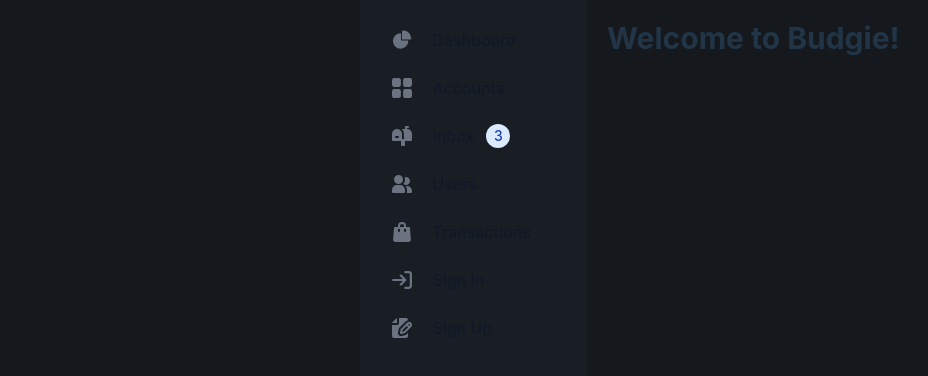
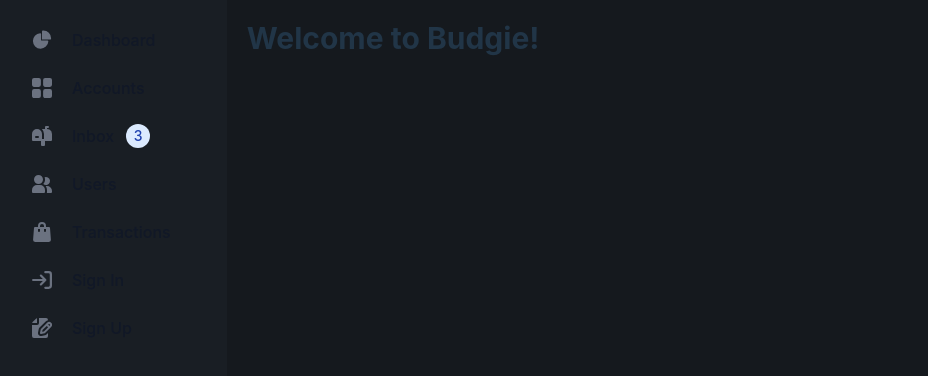
Before and after one commit to vnctptr/budgie-fe, a React (Vite) app: page / in a window 1280 px wide. Shown: the top 376 px of the page, without its empty margins (0-928 px from the left). Built offline with nearby package versions, Linux system fonts and the light colour scheme.

Commit message:
Center content for Chromium

```diff
--- a/src/App.css
+++ b/src/App.css
@@ -1,5 +1,6 @@
 #root {
   text-align: center;
+  width: 100vw;
 }
 
 .logo {
--- a/src/index.css
+++ b/src/index.css
@@ -10,7 +10,6 @@
   color-scheme: light dark;
   color: rgba(255, 255, 255, 0.87);
   background-color: #242424;
-
   font-synthesis: none;
   text-rendering: optimizeLegibility;
   -webkit-font-smoothing: antialiased;
@@ -28,7 +27,7 @@
 
 body {
   margin: 0;
-  place-items: center;
+  place-items: baseline;
   min-width: 320px;
   min-height: 100vh;
 }
```
